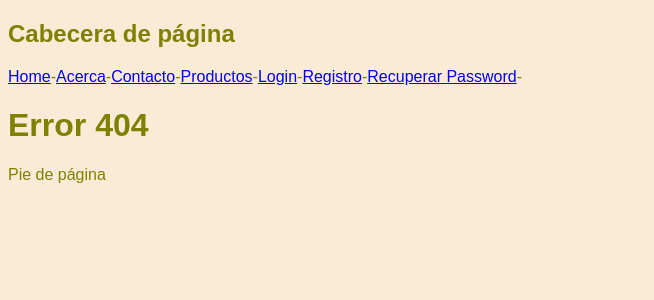
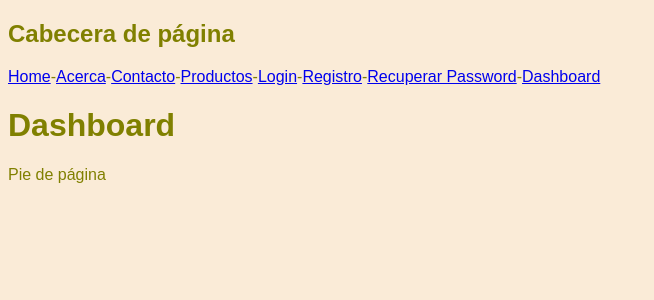
Before and after one commit to jeromanp/next.js-v14, a Next.js app: page /dashboard in a window 1280 px wide. Before the commit this address had no page. Shown: the top 300 px of the page, without its empty margins (0-654 px from the left). Built offline with nearby package versions, Linux system fonts and the light colour scheme.

Commit message:
add page dashboard

```diff
--- /dev/null
+++ b/src/app/dashboard/page.tsx
@@ -0,0 +1,7 @@
+export default function Dashboard (){
+    return (
+        <>
+        <h1>Dashboard</h1>
+        </>
+    )
+}
--- a/src/app/layout.tsx
+++ b/src/app/layout.tsx
@@ -33,7 +33,7 @@
             <Link href="/login">Login</Link>-
             <Link href="/registro">Registro</Link>-
             <Link href="/password">Recuperar Password</Link>-
-            {/* <Link href="/dashboard">Dashboard</Link> */}
+            <Link href="/dashboard">Dashboard</Link>
           </nav>
         </header>
         <main>{children}</main>
```
